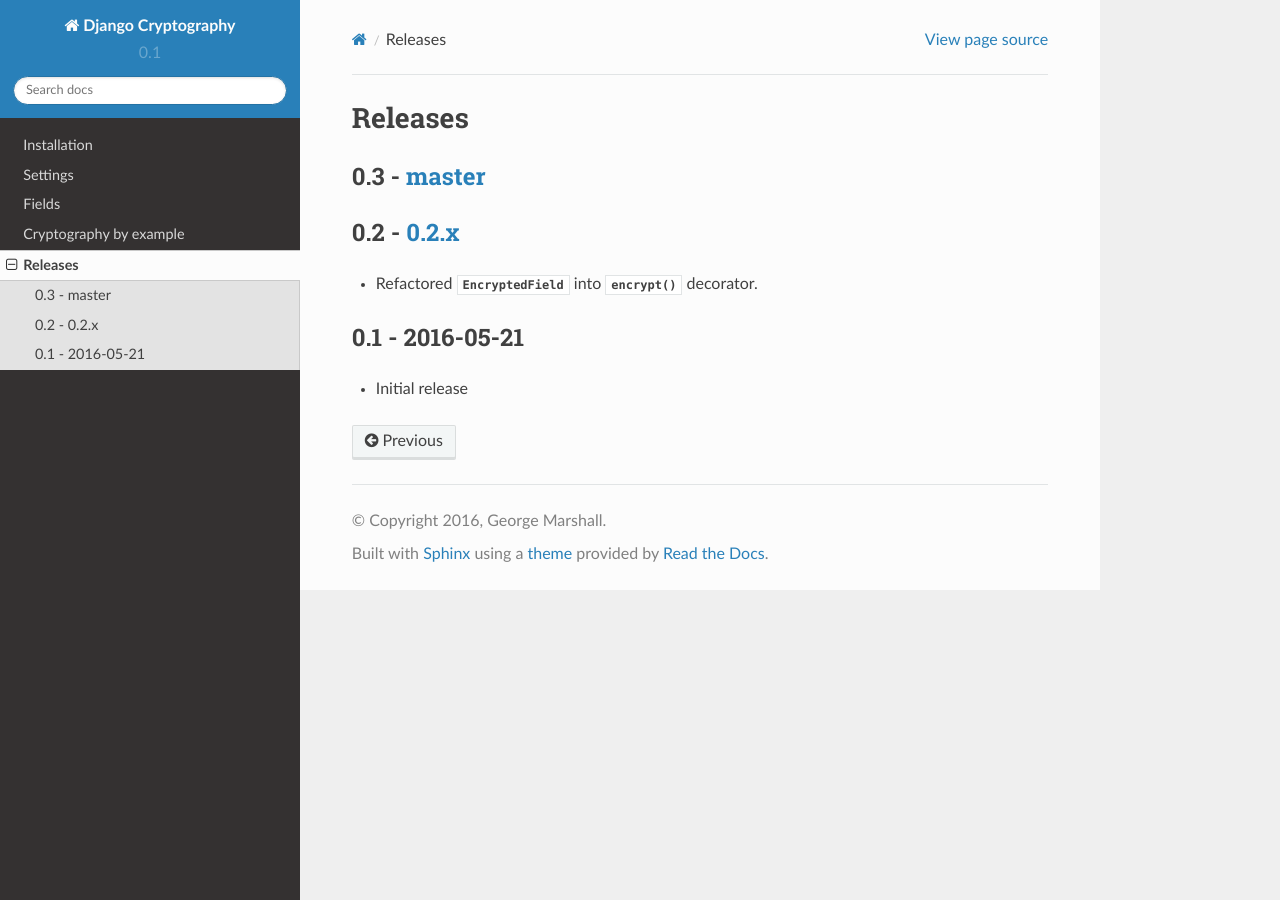
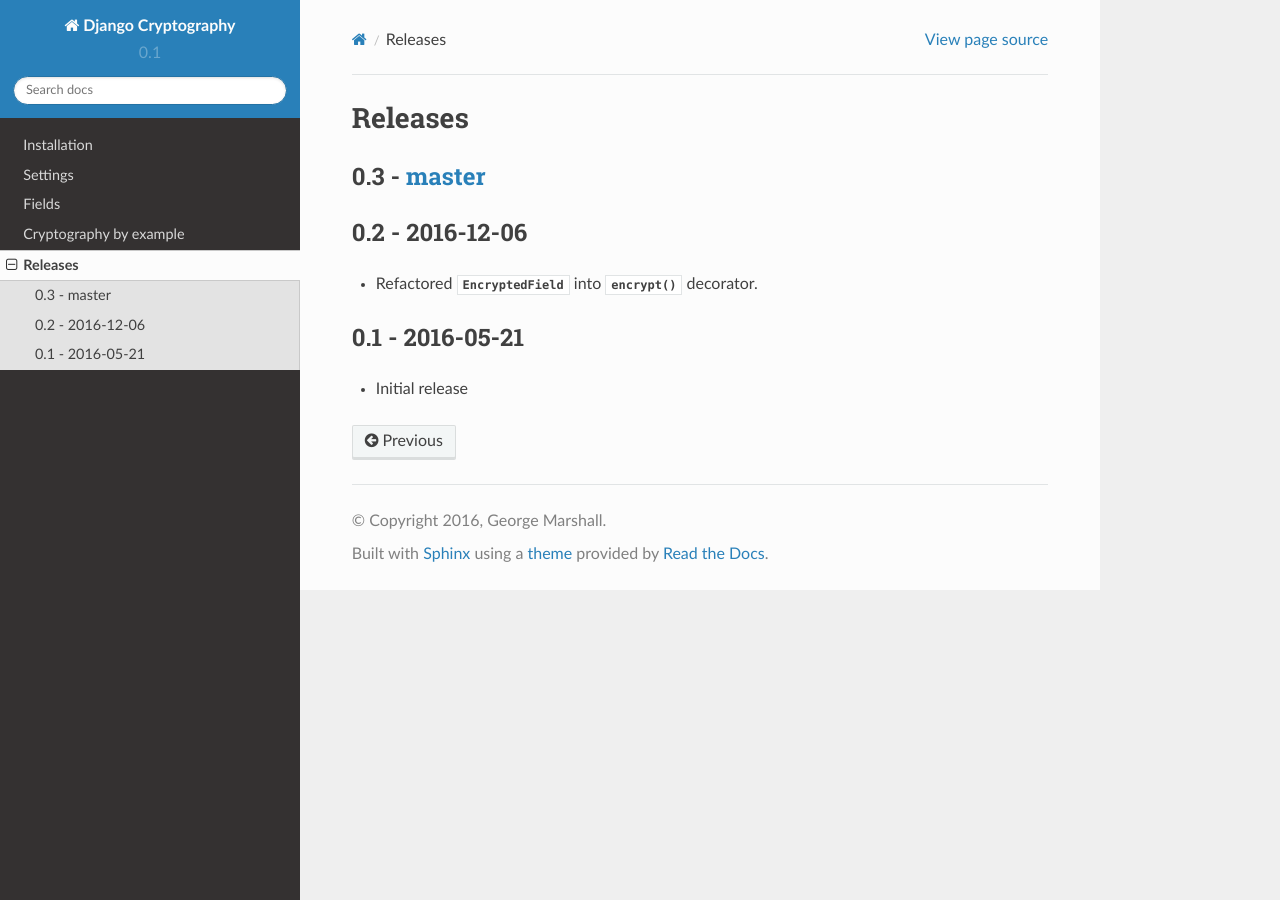
Before and after one commit to yoyowallet/django-cryptography, a Sphinx documentation site: the page built from docs/releases.rst, in a window 1280 px wide. Built offline with Sphinx 7.4.7 and the Read the Docs theme 2.0.0, drawn with Linux system fonts in a browser that asks for light colours; the version number could not be read and is left out.

Commit message:
Updated releases

```diff
--- a/docs/releases.rst
+++ b/docs/releases.rst
@@ -4,8 +4,8 @@ Releases
 0.3 - master_
 -------------
 
-0.2 - 0.2.x_
-------------
+0.2 - 2016-12-06
+----------------
 
 * Refactored :class:`~django_cryptography.fields.EncryptedField` into
   :func:`~django_cryptography.fields.encrypt` decorator.
```
